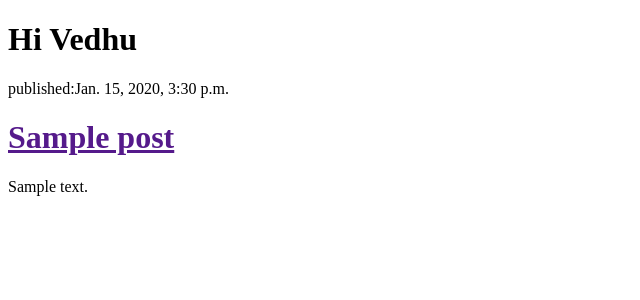
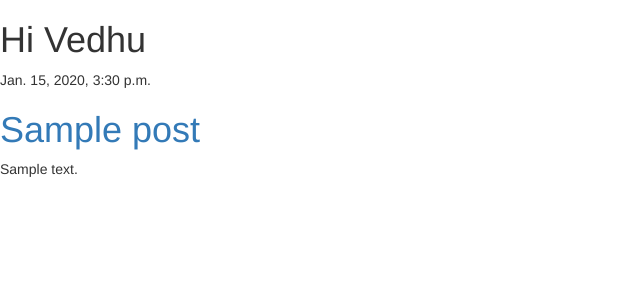
Before and after one commit to manikantanallagatla/DJango-Projects, a Django app: template blog/templates/blog/post_list.html in a window 1280 px wide. Shown: the top 300 px of the page, without its empty margins (0-640 px from the left). Run offline with Django 3.2, Linux system fonts and the light colour scheme; the template is opened without the code that fills it: values that come from a table or form of the project are taken from there, others are empty; tables that the repository leaves empty hold one stand-in row (values such as "Sample post"); some libraries are stand-ins or nearby versions.

Commit message:
Added template for post_detail

```diff
--- /dev/null
+++ b/blog/static/css/blog.css
@@ -0,0 +1,3 @@
+h1 a {
+    color: #FCA205;
+}
--- /dev/null
+++ b/blog/templates/blog/base.html
@@ -0,0 +1,27 @@
+<!DOCTYPE html>
+<html>
+<head>
+{% load staticfiles %}
+<!-- <link rel="stylesheet" type="text/css" href="{% static 'css/blog.css' %}"> -->
+<link rel="stylesheet" href="//maxcdn.bootstrapcdn.com/bootstrap/3.2.0/css/bootstrap.min.css">
+<link rel="stylesheet" href="//maxcdn.bootstrapcdn.com/bootstrap/3.2.0/css/bootstrap-theme.min.css">
+	<title>
+		Blogs Here!!!
+	</title>
+</head>
+<body>
+<h1>
+	Hi Vedhu
+</h1>
+
+<div class="content container1">
+    <div class="row">
+        <div class="col-md-8">
+        {% block content %}
+        {% endblock %}
+        </div>
+    </div>
+</div>
+
+</body>
+</html>
--- a/blog/templates/blog/post_list.html
+++ b/blog/templates/blog/post_list.html
@@ -1,28 +1,13 @@
-<!DOCTYPE html>
-<html>
-<head>
-	<title>
-		Blogs Here!!!
-	</title>
-</head>
-<body>
-<h1>
-	Hi Vedhu
-</h1>
+{% extends 'blog/base.html' %}
 
+{% block content %}
 {% for post in posts %}
-	<div>
-		<p>
-		published:{{post.published_date}}
-		</p>
-		<h1>
-			<a href="">{{post.title}}</a>
-		</h1>
-		<p>
-			{{post.text|linebreaksbr}}
-		</p>
-	</div>
+	<div class="post">
+        <div class="date">
+            {{ post.published_date }}
+        </div>
+        <h1><a href="{% url 'post_detail' pk=post.pk %}">{{ post.title }}</a></h1>
+        <p>{{ post.text|linebreaksbr }}</p>
+    </div>
 {% endfor %}
-
-</body>
-</html>
+{% endblock %}
--- a/blog/urls.py
+++ b/blog/urls.py
@@ -3,4 +3,5 @@ from . import views
 
 urlpatterns = [
     url(r'^$', views.post_list, name='post_list'),
+    url(r'^post/(?P<pk>\d+)/$',views.post_detail,name = 'post_detail'),
 ]
--- a/blog/views.py
+++ b/blog/views.py
@@ -7,3 +7,8 @@ from .models import Post
 def post_list(request):
 	posts = Post.objects.filter(published_date__lte=timezone.now()).order_by('published_date')
 	return render(request,'blog/post_list.html',{'posts':posts})
+
+from django.shortcuts import get_object_or_404
+def post_detail(request,pk):
+	post = get_object_or_404(Post, pk = pk)
+	return render(request, 'blog/post_detail.html',{'post':post})
```
Also changed, not shown: blog/templates/blog/post_detail.html (added, +15 -0 lines).
